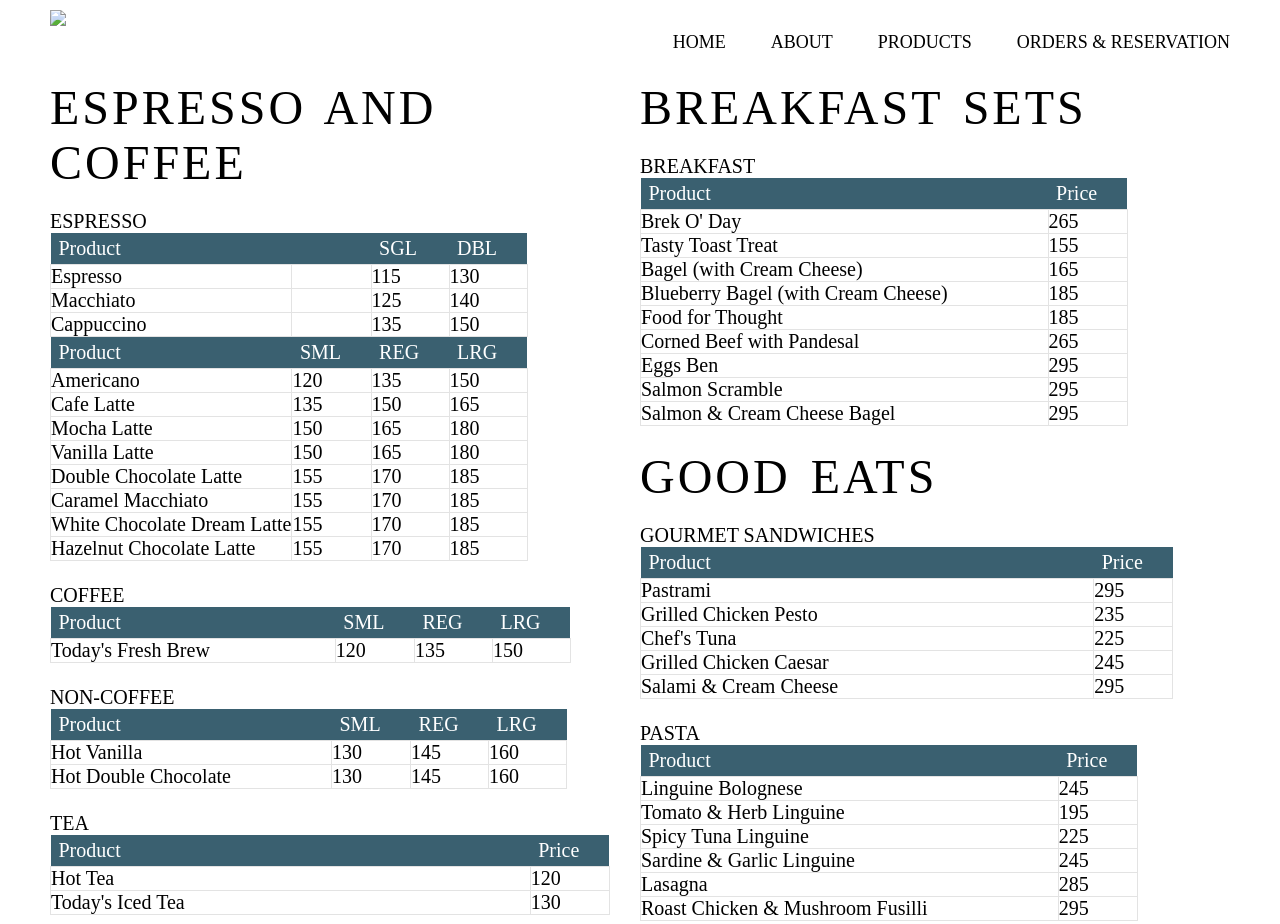
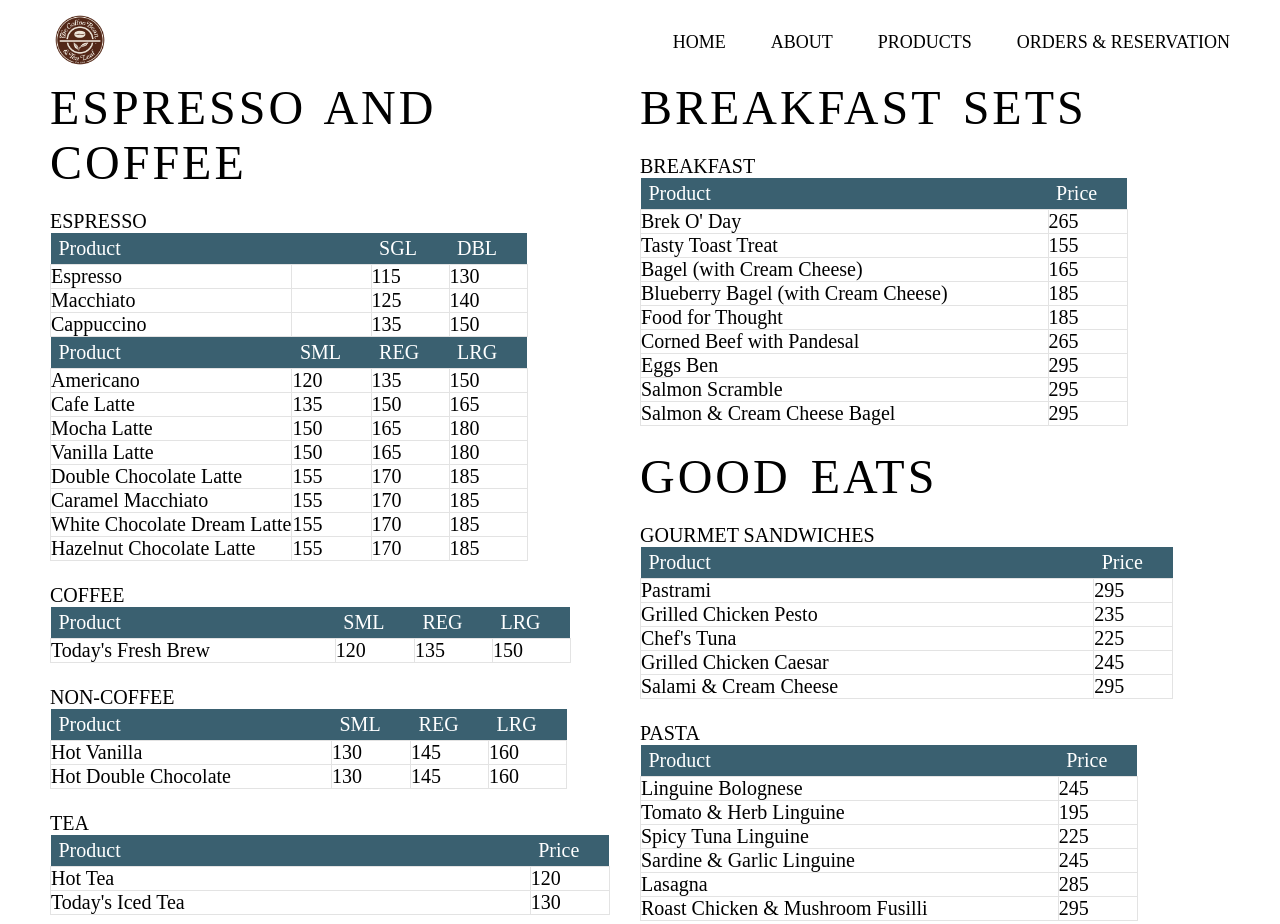
Before and after one commit to joyce-magsipoc/cc101finals, a plain HTML site: page products.html in a window 1280 px wide. Shown: the top 924 px of the page. Drawn offline with Linux system fonts and the light colour scheme; a web font is replaced by a local one.

Commit message:
Update products.html

```diff
--- a/products.html
+++ b/products.html
@@ -9,7 +9,7 @@
 <body>
     <nav>
         <div class="row clearfix">
-            <img src="images/pic2.png" class="logo">
+            <img src="pic2.png" class="logo">
 
             <ul class="main-nav">
 
```
